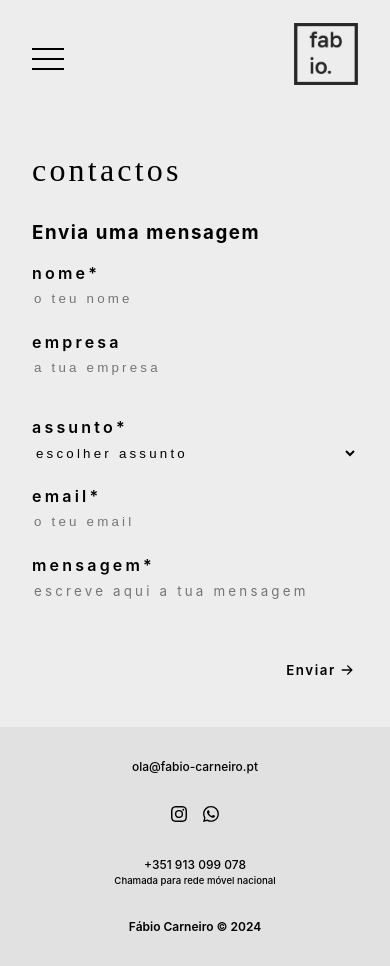
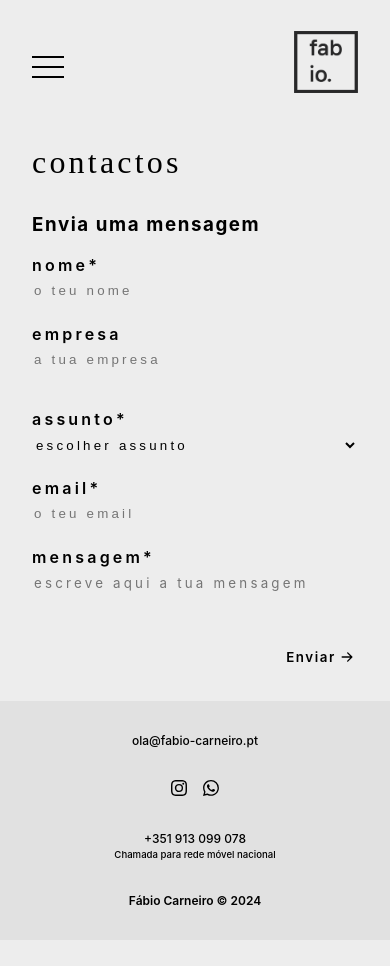
Before and after one commit to bernardo-macedo/fabio-portfolio, a website with bundled scripts: page contactos.html in a window 390 px wide. After the commit the page ends 940 px from the top, so only its background shows below. Built offline with nearby package versions, Linux system fonts and the light colour scheme.

Commit message:
header padding top to match index

```diff
--- a/styles/contactos.css
+++ b/styles/contactos.css
@@ -76,7 +76,7 @@ textarea {
 }
 
 #submit-form {
-  height: 50px;
+  height: 40px;
   font-family: var(--font-main);
   font-weight: var(--font-bold);
   display: flex;
--- a/styles/global.css
+++ b/styles/global.css
@@ -9,6 +9,16 @@ body {
   min-height: 100vh;
   display: flex;
   flex-direction: column;
+}
+
+header {
+  padding-top: var(--padding-large);
+}
+
+@media screen and (max-width: 1125px) {
+  header {
+    padding-top: var(--padding-small);
+  }
 }
 
 h1 {
--- a/styles/utility.css
+++ b/styles/utility.css
@@ -219,7 +219,7 @@
 /*CONTAINER*/
 .container {
   padding-inline: var(--padding-xlarge);
-  padding-block: var(--padding-xsmall);
+
   margin-bottom: var(--margin-large);
   max-width: 1920px;
   margin-inline: auto;
```
